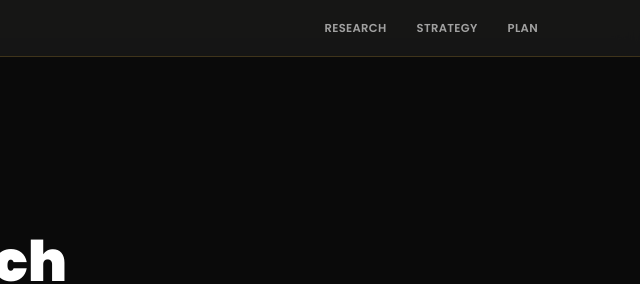
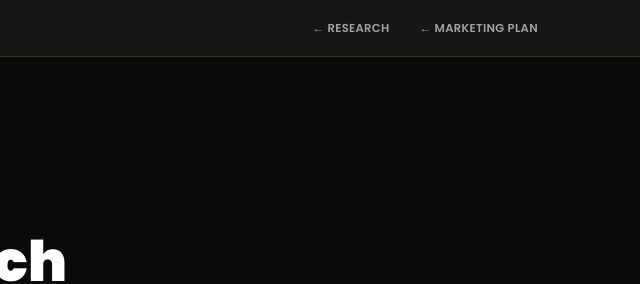
Before and after one commit to getthegoodz/knowledge-base, a plain HTML site: page research/cyberdeck-influencers.html in a window 1280 px wide. Shown: the top 284 px of the page, 640-1280 px from the left. Drawn offline with Linux system fonts and the light colour scheme.

Commit message:
Simplify nav: Research + Marketing Plan links

```diff
--- a/research/cyberdeck-influencers.html
+++ b/research/cyberdeck-influencers.html
@@ -98,10 +98,9 @@ footer a { color: var(--yellow); text-decoration: none; }
 <body>
 <nav>
   <nav-inner>
-    <a href="https://goodz-planning-docs.vercel.app" class="nav-logo">GOODZ</a>
-    <a href="https://goodz-planning-docs.vercel.app">Research</a>
-    <a href="https://goodz-planning-docs.vercel.app/STRATEGY.html">Strategy</a>
-    <a href="https://marketing-plan-beryl.vercel.app">Plan</a>
+    <a href="https://site-red-theta-68.vercel.app/research/" class="nav-logo">GOODZ</a>
+    <a href="https://site-red-theta-68.vercel.app/research/">← Research</a>
+    <a href="https://marketing-plan-beryl.vercel.app/">← Marketing Plan</a>
   </nav-inner>
 </nav>
 
```
